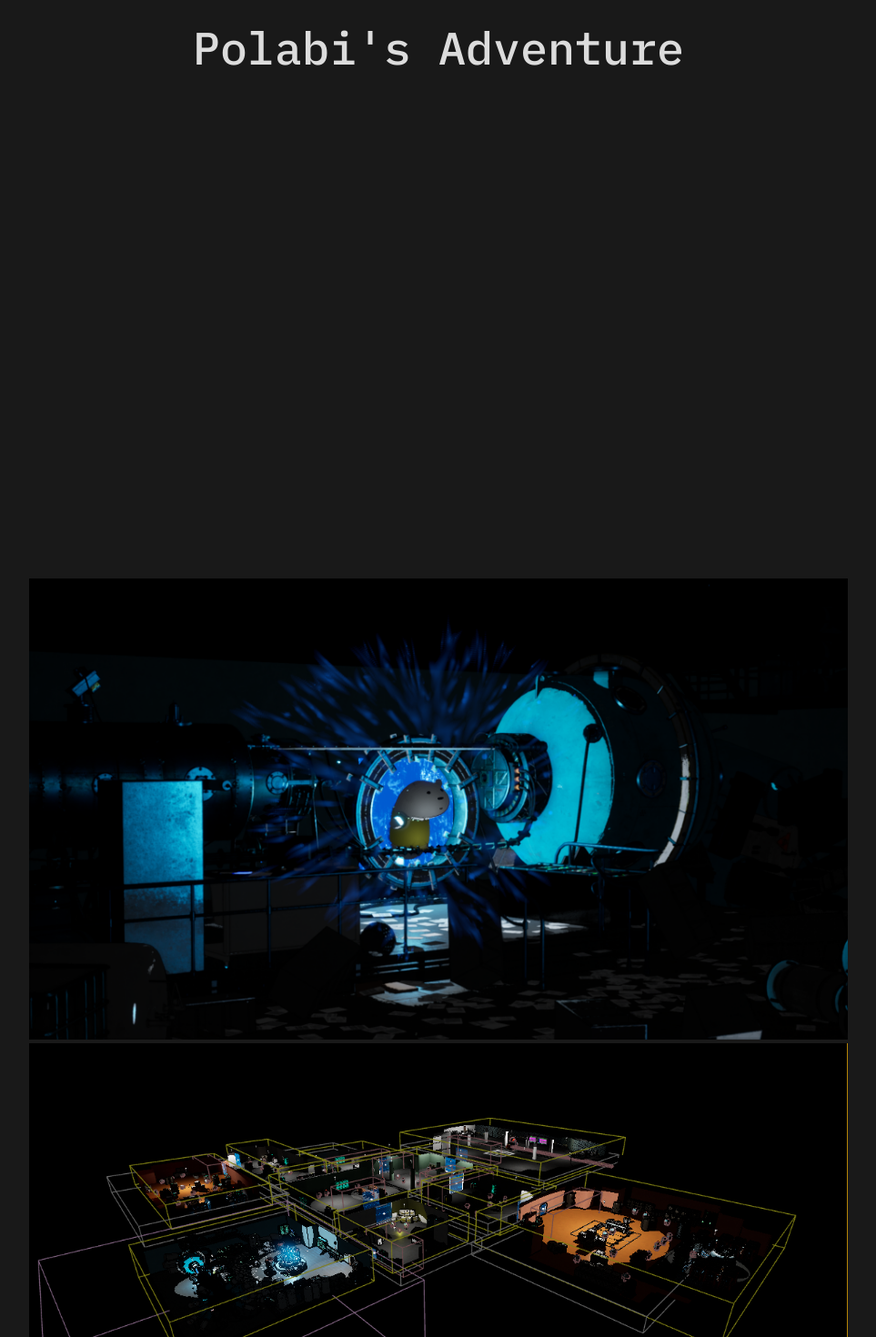
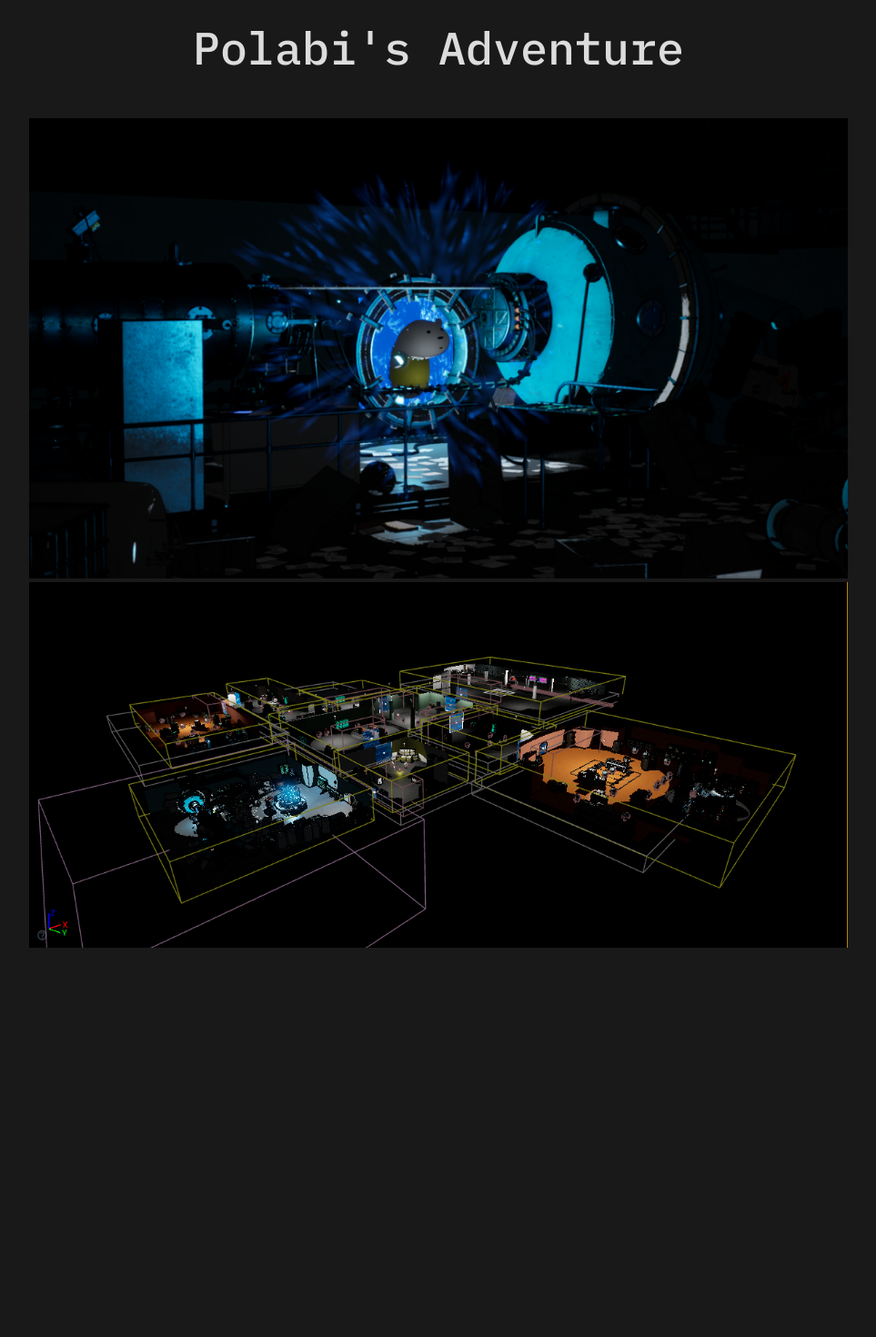
Before and after one commit to HapyProgrammer/Callum-Scholes-AWS-Site, a React (Create React App) app: page /projectpage/polabisadventure in a window 1280 px wide. Shown: the part 140-1610 px from the top of the page at 91% size, without its empty margins (158-1121 px from the left). Built offline with nearby package versions, Linux system fonts and the light colour scheme.

Commit message:
update polabi video

```diff
--- a/src/ProjectPolabisAdventure.jsx
+++ b/src/ProjectPolabisAdventure.jsx
@@ -204,6 +204,11 @@ class ProjectPolabisAdventure extends Component {
         <div className="project-page-container">
 			<div className="project-page-title">
 			<h1>Polabi's Adventure</h1>
+
+			<div className="project-page-image-container">
+				<img src={Images[20]} alt="Level"/>
+				<img src={Images[16]} alt="Level"/>
+			</div>
 			<div className="project-page-video">
 					<ReactPlayer
 					className="project-page-video-player"
@@ -211,10 +216,6 @@ class ProjectPolabisAdventure extends Component {
 					height='506.25px'
 					url = "https://youtu.be/EHUA0wedYdU"/>
 			</div>
-			<div className="project-page-image-container">
-			<img src={Images[20]} alt="Level"/>
-				<img src={Images[16]} alt="Level"/>
-				</div>
 			<p>Polabi’s Adventure is an ARPG. You can unlock a variety of spells and add them to yourself and your buddies.</p>
 			</div>
 			<div className="project-page-description">
```
